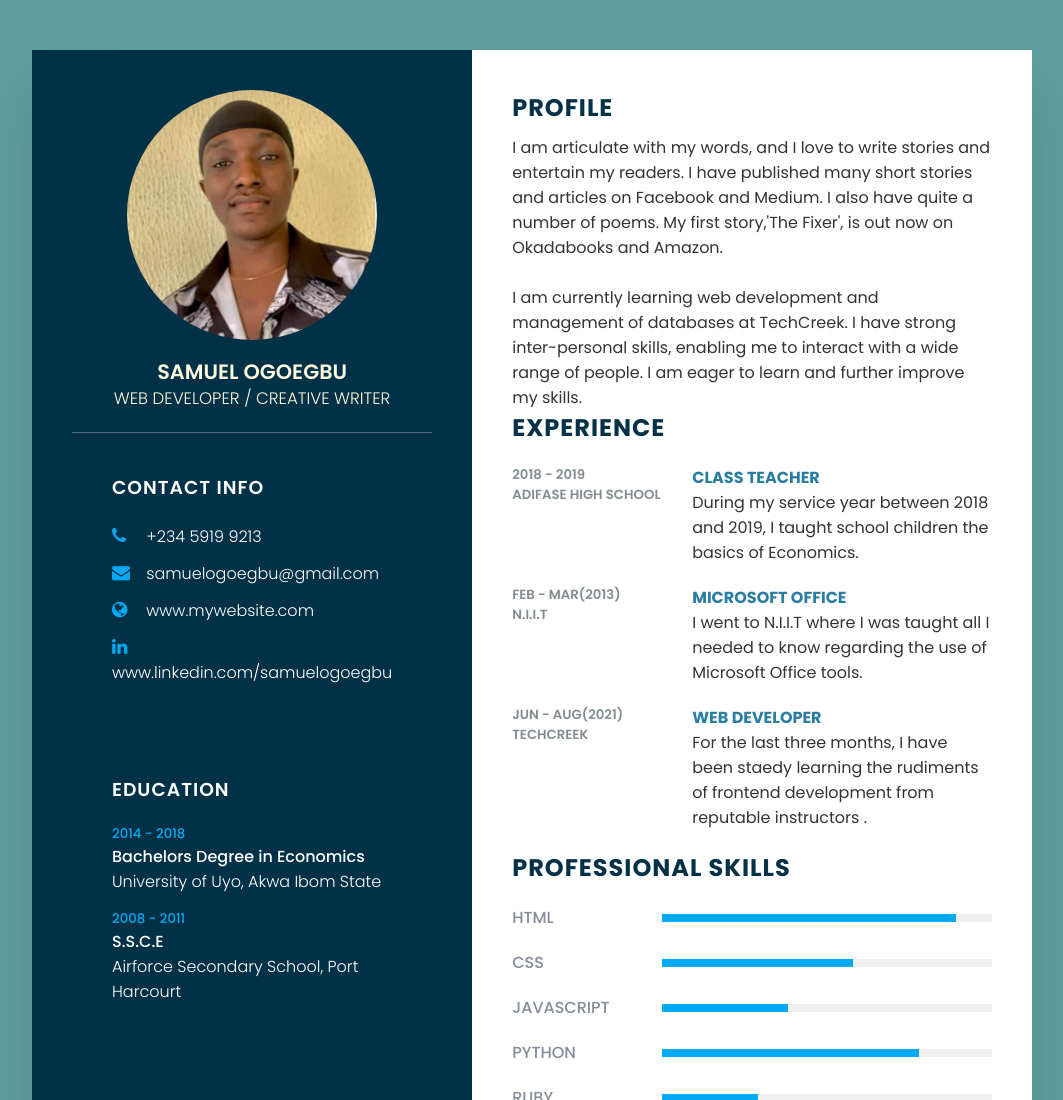
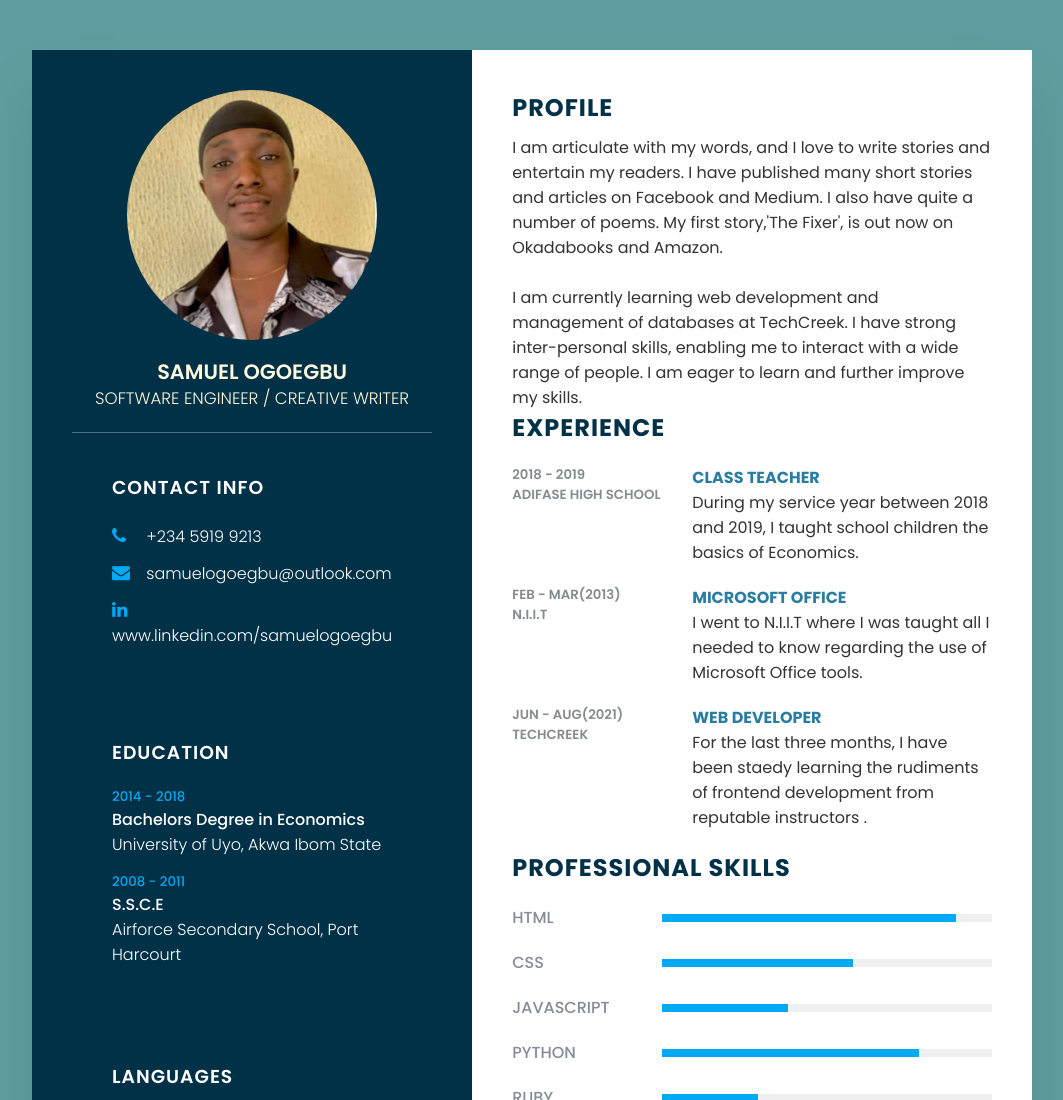
Before and after one commit to Ishiukwu/Sami-CV, a plain HTML site: page CV.html in a window 1280 px wide. Shown: the top 1100 px of the page, without its empty margins (108-1171 px from the left). Drawn offline with Linux system fonts and the light colour scheme.

Commit message:
Another change
Just fixing a few things

```diff
--- a/CV.html
+++ b/CV.html
@@ -5,6 +5,7 @@
     <meta http-equiv="X-UA-Compatible" content="IE=edge">
     <meta name="viewport" content="width=device-width, initial-scale=1.0">
     <title>Samuel Ogoegbu CV</title>
+    <link rel="shortcut icon" href="./image24.ico" type="image/x-icon">
     <link rel="stylesheet" href="https://cdnjs.cloudflare.com/ajax/libs/font-awesome/4.7.0/css/font-awesome.css"
     integrity="sha512-5A8nwdMOWrSz20fDsjczgUidUBR8liPYU+WymTZP1lmY9G6Oc7HlZv156XqnsgNUzTyMefFTcsFH/tnJE/+xBg=="
     crossorigin="anonymous"/>
@@ -17,7 +18,7 @@
                 <div class="imgsm">
                     <img src="./Sami Picture.jpg" alt="">
                 </div>
-                <h2>Samuel Ogoegbu<br><span>Web Developer / Creative Writer</span></h2>
+                <h2>Samuel Ogoegbu<br><span>Software Engineer / Creative Writer</span></h2>
             </div>
             <div class="contactInfo">
                 <h3 class="title">Contact Info</h3>
@@ -28,11 +29,7 @@
                     </li>
                     <li>
                         <span class="icon"><i class="fa fa-envelope" aria-hidden="true"></i></span>
-                        <span class="text">samuelogoegbu@gmail.com</span>
-                    </li>
-                    <li>
-                        <span class="icon"><i class="fa fa-globe" aria-hidden="true"></i></span>
-                        <span class="text">www.mywebsite.com</span>
+                        <span class="text">samuelogoegbu@outlook.com</span>
                     </li>
                     <li>
                         <span class="icon"><i class="fa fa-linkedin" aria-hidden="true"></i></span>
```
Also changed, not shown: image24.ico (added).
